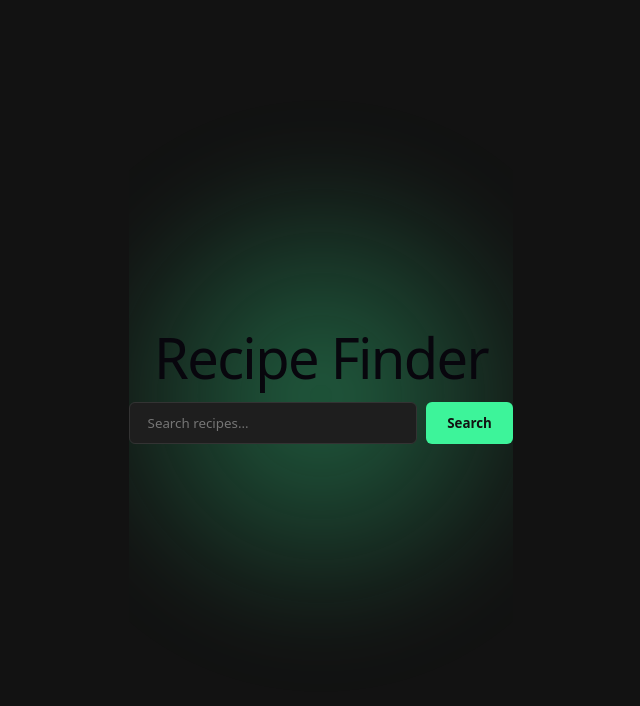
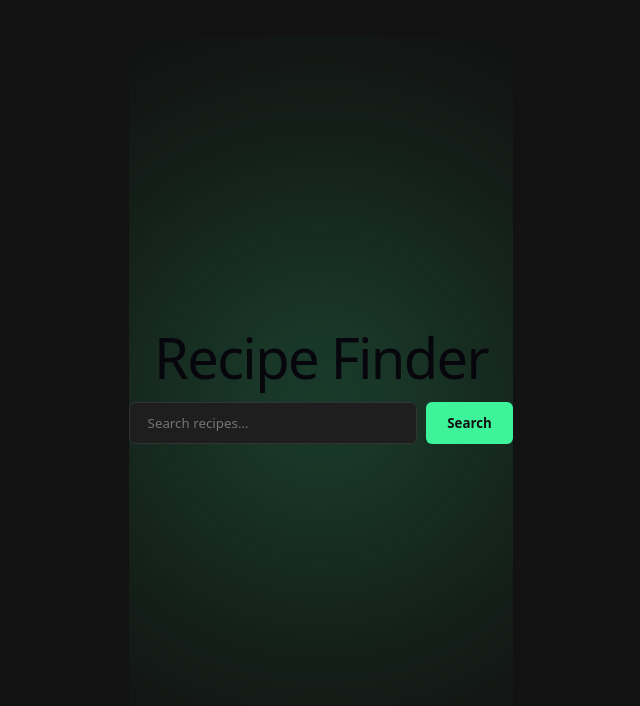
Before and after one commit to mahtamun-hoque-fahim/FE-W3, a React (Vite) app: page / in a window 1280 px wide. Shown: the top 706 px of the page, without its empty margins (319-959 px from the left). Built offline with nearby package versions, Linux system fonts and the light colour scheme; a web font is replaced by a local one.

Commit message:
fix: properly center and soften background glow effect

```diff
--- a/src/App.css
+++ b/src/App.css
@@ -17,24 +17,27 @@ body {
 
 .glow {
   position: absolute;
-  width: 500px;
-  height: 500px;
-  background: radial-gradient(circle, rgba(61, 244, 154, 0.35) 0%, rgba(61, 244, 154, 0) 70%);
-  filter: blur(40px);
+  top: 50%;
+  left: 50%;
+  transform: translate(-50%, -50%) scale(0.6);
+  width: 800px;
+  height: 800px;
+  background: radial-gradient(circle, rgba(61, 244, 154, 0.22) 0%, rgba(61, 244, 154, 0.08) 40%, rgba(61, 244, 154, 0) 70%);
+  filter: blur(60px);
   border-radius: 50%;
   opacity: 0;
-  animation: glow-reveal 1.8s ease-out forwards;
+  animation: glow-reveal 2s ease-out forwards;
   pointer-events: none;
 }
 
 @keyframes glow-reveal {
   0% {
     opacity: 0;
-    transform: scale(0.6);
+    transform: translate(-50%, -50%) scale(0.6);
   }
   100% {
     opacity: 1;
-    transform: scale(1);
+    transform: translate(-50%, -50%) scale(1);
   }
 }
 
```
